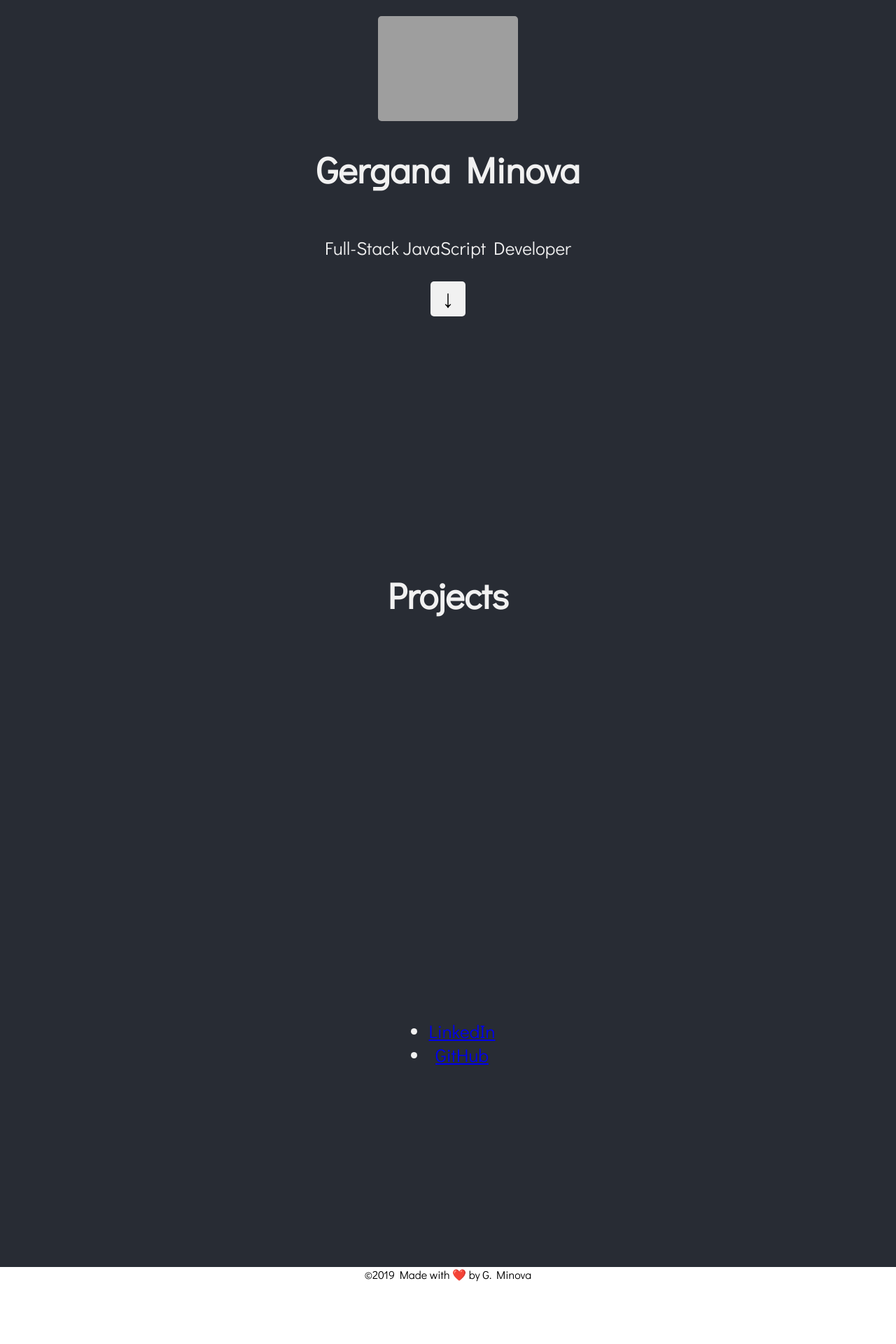
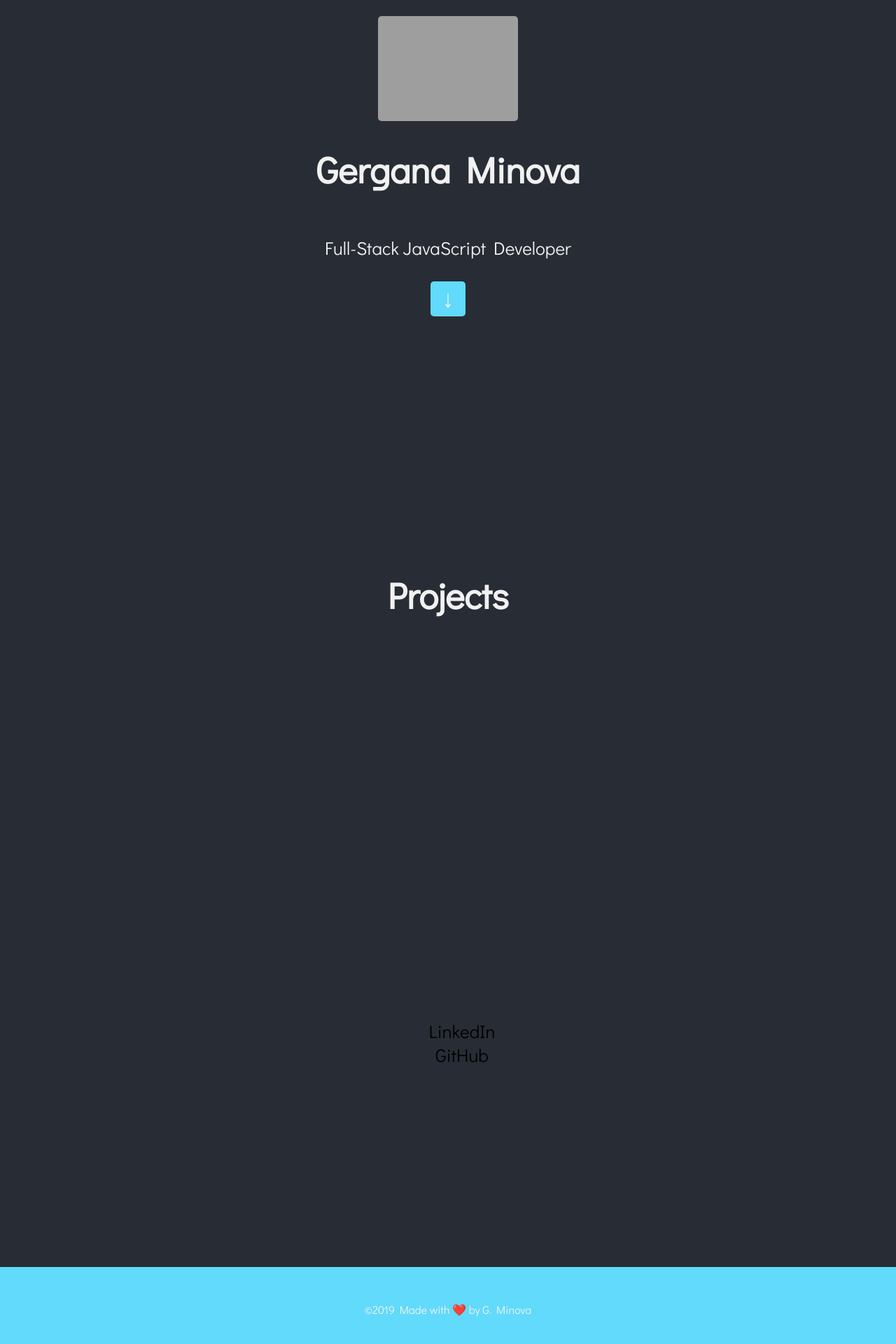
Before and after one commit to gminova/portfolio, a React (Create React App) app: page / in a window 1280 px wide. Shown: the part 110-2030 px from the top of the page at 70% size. Before the commit the page ends 1941 px from the top, so only its background shows below. Built offline with nearby package versions, Linux system fonts and the light colour scheme; grey boxes are pictures that could not be loaded.

Commit message:
fix typos and links

```diff
--- a/src/App.css
+++ b/src/App.css
@@ -14,7 +14,7 @@ html {
 }
 
 .menu__button {
-  position: relative;
+  position: fixed;
   background-color: #61dafb;
   color: white;
   padding: 16px;
@@ -22,16 +22,16 @@ html {
   border: none;
   cursor: pointer;
   font-size: 25px;
-  opacity: 0.5;
+  z-index: 1;
 }
 
 .menu__content {
   display: none;
-  position: absolute;
+  position: fixed;
   background-color: #f9f9f9;
   min-width: 160px;
   box-shadow: 0px 8px 16px 0px rgba(0, 0, 0, 0.2);
-  z-index: 1;
+  z-index: 2;
 }
 
 .menu__content__link {
@@ -68,10 +68,10 @@ html {
 }
 
 .arrow {
-  background-color: #f1f1f1;
+  background-color: #61dafb;
   text-align: center;
   font-size: 35px;
-  color: black;
+  color: f1f1f1;
   width: 50px;
   height: 50px;
   border-radius: 10%;
@@ -81,12 +81,14 @@ html {
 }
 
 .menu__content__link,
-.arrow__link {
+.arrow__link,
+.contact__link {
   color: black;
   text-decoration: none;
 }
 
 .arrow {
+  color: #f1f1f1;
   animation-name: arrow;
   animation-timing-function: linear;
 }
@@ -100,6 +102,12 @@ html {
   color: #61dafb;
 }
 
-.footer_li:after {
-  content: url("./media/icons/icons8-github-100.png");
+.contact__list__li {
+  list-style: none;
 }
+
+.footer {
+  padding: 50px;
+  background-color: #61dafb;
+  color: #f1f1f1;
+}
--- a/src/components/Contact.js
+++ b/src/components/Contact.js
@@ -3,15 +3,15 @@ import React, { Component } from 'react';
 class Contact extends Component {
     render() {
         return (
-            <div className="section" id="Projects">
+            <div className="section" id="Contact">
                 <ul>
-                    <li className="footer__li">
-                        <a href="https://linkedin.com/in/gminova" target="_blank" rel="noopener noreferrer">
+                    <li className="contact__list__li">
+                        <a className="contact__link" href="https://linkedin.com/in/gminova" target="_blank" rel="noopener noreferrer">
                             LinkedIn
                             </a>
                     </li>
-                    <li className="footer__li">
-                        <a href="https://github.com/gminova" target="_blank" rel="noopener noreferrer">
+                    <li className="contact__list__li">
+                        <a className="contact__link" href="https://github.com/gminova" target="_blank" rel="noopener noreferrer">
                             GitHub
                             </a>
                     </li>
--- a/src/components/Footer.js
+++ b/src/components/Footer.js
@@ -3,7 +3,7 @@ import React, { Component } from 'react';
 class Footer extends Component {
     render() {
         return (
-            <footer>
+            <footer className="footer">
                 &copy;2019 Made with <span role="img" aria-label="heart-emoji">❤️</span> by G. Minova
             </footer>
 
```
